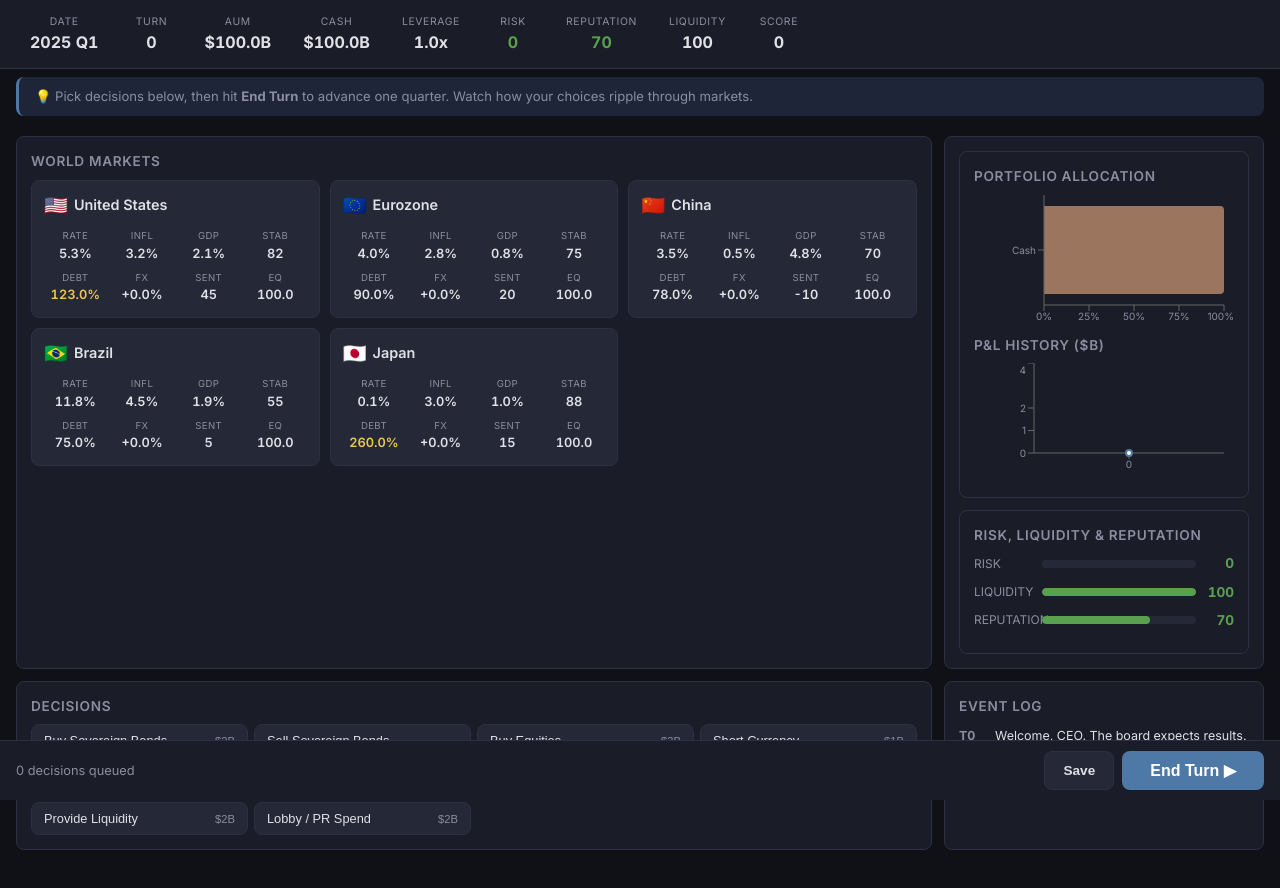
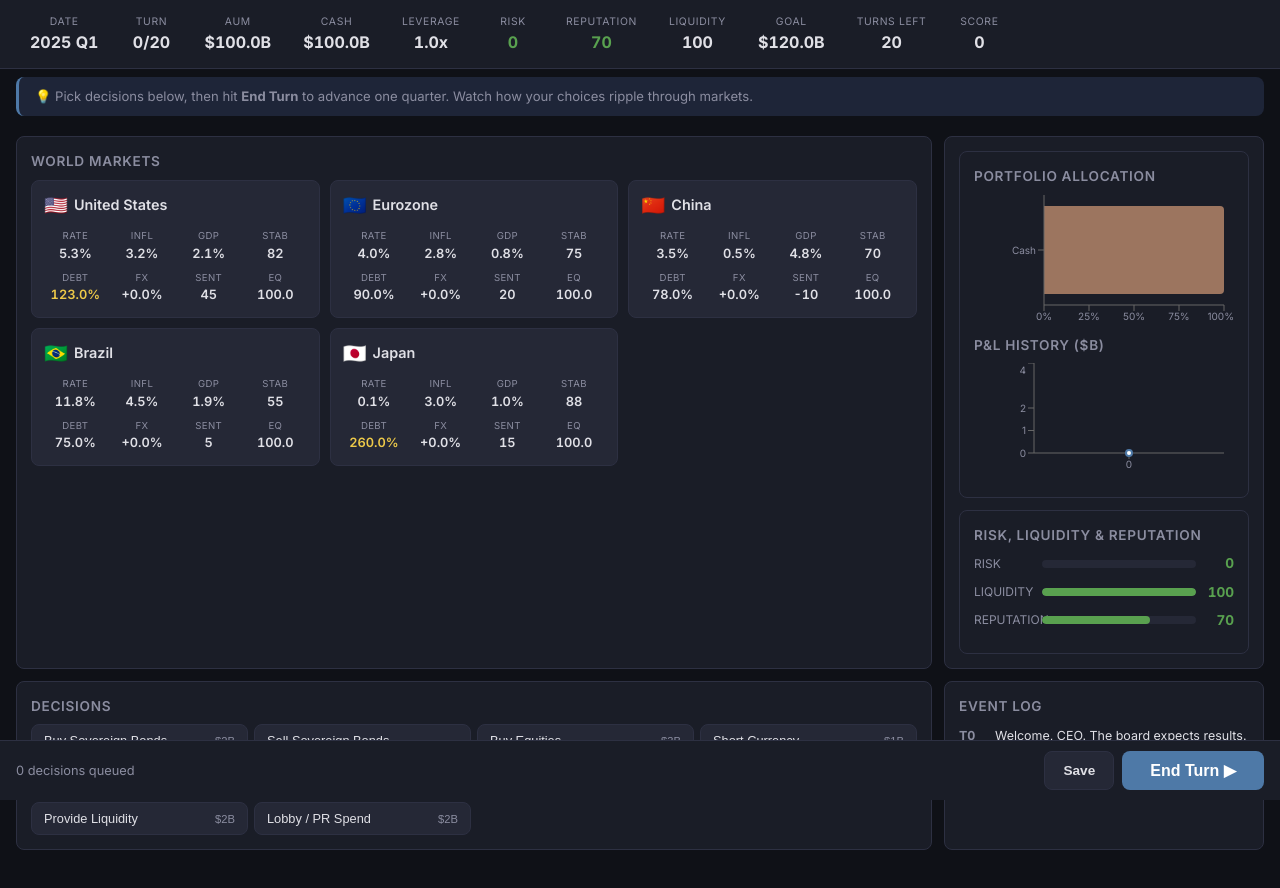
Before and after one commit to gtwunsch/oligopoly, a React (Vite) app: page / in a window 1280 px wide. Both pictures are taken after a click on the button "New Game". Shown: the top 888 px of the page. Built offline with nearby package versions, Linux system fonts and the light colour scheme.

Commit message:
Add explicit win condition with turn target tracking
Co-authored-by: gtwunsch <gtwunsch@users.noreply.github.com>

```diff
--- a/src/components/KPIBar.tsx
+++ b/src/components/KPIBar.tsx
@@ -5,7 +5,8 @@ function fmt(n: number, decimals = 1): string {
 }
 
 export function KPIBar() {
-  const { year, quarter, turn, portfolio, reputation, score } = useGameStore();
+  const { year, quarter, turn, portfolio, reputation, winTargetAum, maxTurns, score } = useGameStore();
+  const turnsLeft = Math.max(0, maxTurns - turn);
 
   return (
     <header className="kpi-bar">
@@ -17,7 +18,9 @@ export function KPIBar() {
       </div>
       <div className="kpi">
         <span className="kpi-label">Turn</span>
-        <span className="kpi-value">{turn}</span>
+        <span className="kpi-value">
+          {turn}/{maxTurns}
+        </span>
       </div>
       <div className="kpi">
         <span className="kpi-label">AUM</span>
@@ -48,6 +51,16 @@ export function KPIBar() {
         <span className="kpi-value">{portfolio.liquidity}</span>
       </div>
       <div className="kpi">
+        <span className="kpi-label">Goal</span>
+        <span className={`kpi-value ${portfolio.aum >= winTargetAum ? 'text-safe' : ''}`}>
+          ${fmt(winTargetAum)}B
+        </span>
+      </div>
+      <div className="kpi">
+        <span className="kpi-label">Turns Left</span>
+        <span className="kpi-value">{turnsLeft}</span>
+      </div>
+      <div className="kpi">
         <span className="kpi-label">Score</span>
         <span className="kpi-value">{score}</span>
       </div>
--- a/src/components/StartScreen.tsx
+++ b/src/components/StartScreen.tsx
@@ -25,7 +25,7 @@ export function StartScreen() {
             </button>
           )}
         </div>
-        <p className="hint">Each turn = 1 quarter. Survive and profit.</p>
+        <p className="hint">Each turn = 1 quarter. Reach $120B AUM by turn 20.</p>
       </div>
     </div>
   );
--- a/src/components/TurnSummary.tsx
+++ b/src/components/TurnSummary.tsx
@@ -1,7 +1,17 @@
 import { useGameStore } from '../store/gameStore';
 
 export function TurnSummary() {
-  const { log, turn, portfolio, reputation, lastTurnCausalHints, phase } = useGameStore();
+  const {
+    log,
+    turn,
+    portfolio,
+    reputation,
+    winTargetAum,
+    maxTurns,
+    outcome,
+    lastTurnCausalHints,
+    phase,
+  } = useGameStore();
   const dismissSummary = useGameStore((s) => s.dismissSummary);
   const reset = useGameStore((s) => s.reset);
 
@@ -9,11 +19,20 @@ export function TurnSummary() {
   const lastPnl = portfolio.pnlHistory[portfolio.pnlHistory.length - 1] ?? 0;
 
   const isGameOver = phase === 'gameover';
+  const title = isGameOver
+    ? outcome === 'win'
+      ? 'Victory'
+      : 'Game Over'
+    : `Quarter Summary - Turn ${turn}`;
+  const objectiveText = `Objective: reach $${winTargetAum.toFixed(0)}B by turn ${maxTurns}.`;
 
   return (
     <div className="modal-overlay">
       <div className="modal-card">
-        <h2>{isGameOver ? 'Game Over' : `Quarter Summary – Turn ${turn}`}</h2>
+        <h2>{title}</h2>
+        <p className={`summary-objective ${isGameOver && outcome === 'win' ? 'text-safe' : ''}`}>
+          {objectiveText}
+        </p>
         <div className="summary-pnl">
           <span>P&L this quarter:</span>
           <span className={lastPnl >= 0 ? 'text-safe' : 'text-danger'}>
--- a/src/index.css
+++ b/src/index.css
@@ -298,6 +298,12 @@ h3 { font-size: 0.85rem; text-transform: uppercase; letter-spacing: 0.05em; colo
   text-align: center;
 }
 .modal-card h2 { margin-bottom: 16px; }
+.summary-objective {
+  margin-top: -6px;
+  margin-bottom: 12px;
+  font-size: 0.82rem;
+  color: var(--text-dim);
+}
 .summary-pnl, .summary-aum {
   display: flex;
   justify-content: space-between;
--- a/src/sim/engine.ts
+++ b/src/sim/engine.ts
@@ -28,6 +28,9 @@ export function createNewGame(seed?: number): GameState {
       liquidity: 100,
     },
     reputation: 70,
+    winTargetAum: 120,
+    maxTurns: 20,
+    outcome: 'ongoing',
     lastTurnCausalHints: [],
     lastTurnActions: [],
     log: [{ turn: 0, text: 'Welcome, CEO. The board expects results.', type: 'info' }],
@@ -208,6 +211,7 @@ export function advanceTurn(state: GameState): GameState {
   const turnCausalHints: string[] = [];
   const executedDecisions: Decision[] = [];
   let next = structuredClone(state);
+  next.outcome = 'ongoing';
 
   // 1. Apply queued decisions
   for (const dId of next.pendingDecisions) {
@@ -313,8 +317,31 @@ export function advanceTurn(state: GameState): GameState {
   if (next.reputation <= 0) {
     newLog.push({ turn: next.turn, text: 'Reputation collapsed. Regulators have seized the bank.', type: 'info' });
     next.phase = 'gameover';
+    next.outcome = 'loss';
+  } else if (next.portfolio.riskScore >= 100) {
+    newLog.push({ turn: next.turn, text: 'Risk hit 100. Your bank has collapsed under stress.', type: 'info' });
+    next.phase = 'gameover';
+    next.outcome = 'loss';
   } else if (next.portfolio.aum < 20) {
     newLog.push({ turn: next.turn, text: 'AUM below $20B. The board has lost confidence.', type: 'info' });
+    next.phase = 'gameover';
+    next.outcome = 'loss';
+  } else if (next.turn >= next.maxTurns) {
+    if (next.portfolio.aum >= next.winTargetAum) {
+      newLog.push({
+        turn: next.turn,
+        text: `You reached Turn ${next.maxTurns} above the $${next.winTargetAum}B target. The board renews your mandate.`,
+        type: 'info',
+      });
+      next.outcome = 'win';
+    } else {
+      newLog.push({
+        turn: next.turn,
+        text: `You survived ${next.maxTurns} turns but missed the $${next.winTargetAum}B target.`,
+        type: 'info',
+      });
+      next.outcome = 'loss';
+    }
     next.phase = 'gameover';
   }
 
--- a/src/sim/types.ts
+++ b/src/sim/types.ts
@@ -81,6 +81,9 @@ export interface GameState {
   countries: CountryState[];
   portfolio: Portfolio;
   reputation: number;       // 0-100
+  winTargetAum: number;
+  maxTurns: number;
+  outcome: 'ongoing' | 'win' | 'loss';
   lastTurnCausalHints: string[];
   lastTurnActions: string[];
   log: LogEntry[];
--- a/src/store/gameStore.ts
+++ b/src/store/gameStore.ts
@@ -67,6 +67,9 @@ export const useGameStore = create<GameStore>((set, get) => ({
       countries: state.countries,
       portfolio: state.portfolio,
       reputation: state.reputation,
+      winTargetAum: state.winTargetAum,
+      maxTurns: state.maxTurns,
+      outcome: state.outcome,
       lastTurnCausalHints: state.lastTurnCausalHints,
       lastTurnActions: state.lastTurnActions,
       log: state.log,
@@ -90,6 +93,9 @@ export const useGameStore = create<GameStore>((set, get) => ({
       countries: s.countries,
       portfolio: s.portfolio,
       reputation: s.reputation,
+      winTargetAum: s.winTargetAum,
+      maxTurns: s.maxTurns,
+      outcome: s.outcome,
       lastTurnCausalHints: s.lastTurnCausalHints,
       lastTurnActions: s.lastTurnActions,
       log: s.log,
@@ -109,7 +115,15 @@ export const useGameStore = create<GameStore>((set, get) => ({
       set({
         ...createNewGame(),
         ...data,
+        pendingDecisions: Array.isArray(data.pendingDecisions)
+          ? data.pendingDecisions.filter(
+            (id): id is string => typeof id === 'string' && decisions.some((decision) => decision.id === id),
+          )
+          : [],
         reputation: typeof data.reputation === 'number' ? data.reputation : DEFAULT_REPUTATION,
+        winTargetAum: typeof data.winTargetAum === 'number' ? data.winTargetAum : 120,
+        maxTurns: typeof data.maxTurns === 'number' ? data.maxTurns : 20,
+        outcome: data.outcome === 'win' || data.outcome === 'loss' ? data.outcome : 'ongoing',
         lastTurnCausalHints: Array.isArray(data.lastTurnCausalHints)
           ? data.lastTurnCausalHints.filter((hint): hint is string => typeof hint === 'string')
           : DEFAULT_CAUSAL_HINTS,
```
